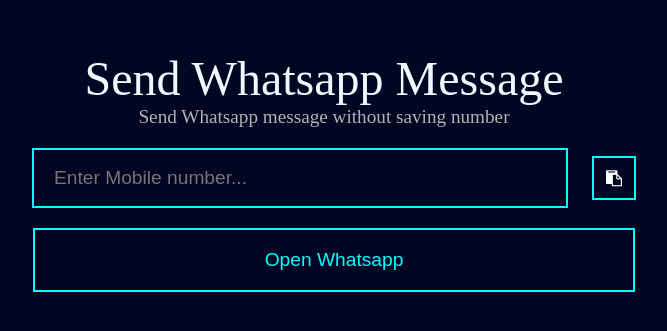
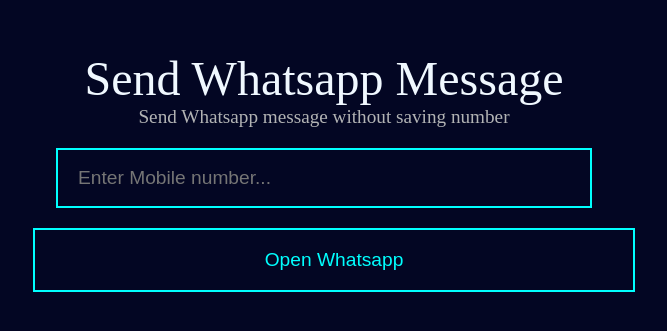
Before and after one commit to bbsdevloper/nosave, a plain HTML site: page index.html in a window 1280 px wide. Shown: the part 229-560 px from the top of the page, without its empty margins (316-983 px from the left). Drawn offline with Linux system fonts and the light colour scheme.

Commit message:
Update index.html

```diff
--- a/index.html
+++ b/index.html
@@ -13,7 +13,7 @@
         <p class="title">Send Whatsapp Message</p>
         <p class="min-title">Send Whatsapp message without saving number</p>
         <input type="text" id="iptxt" class="no-input" placeholder="Enter Mobile number...">
-        <i class="fa  fa-paste"></i>
+        <!-- <i class="fa  fa-paste"></i> -->
         <br>
         <input id="open"  class="open-whatsapp" type="button" value="Open Whatsapp">
     </div>
```
